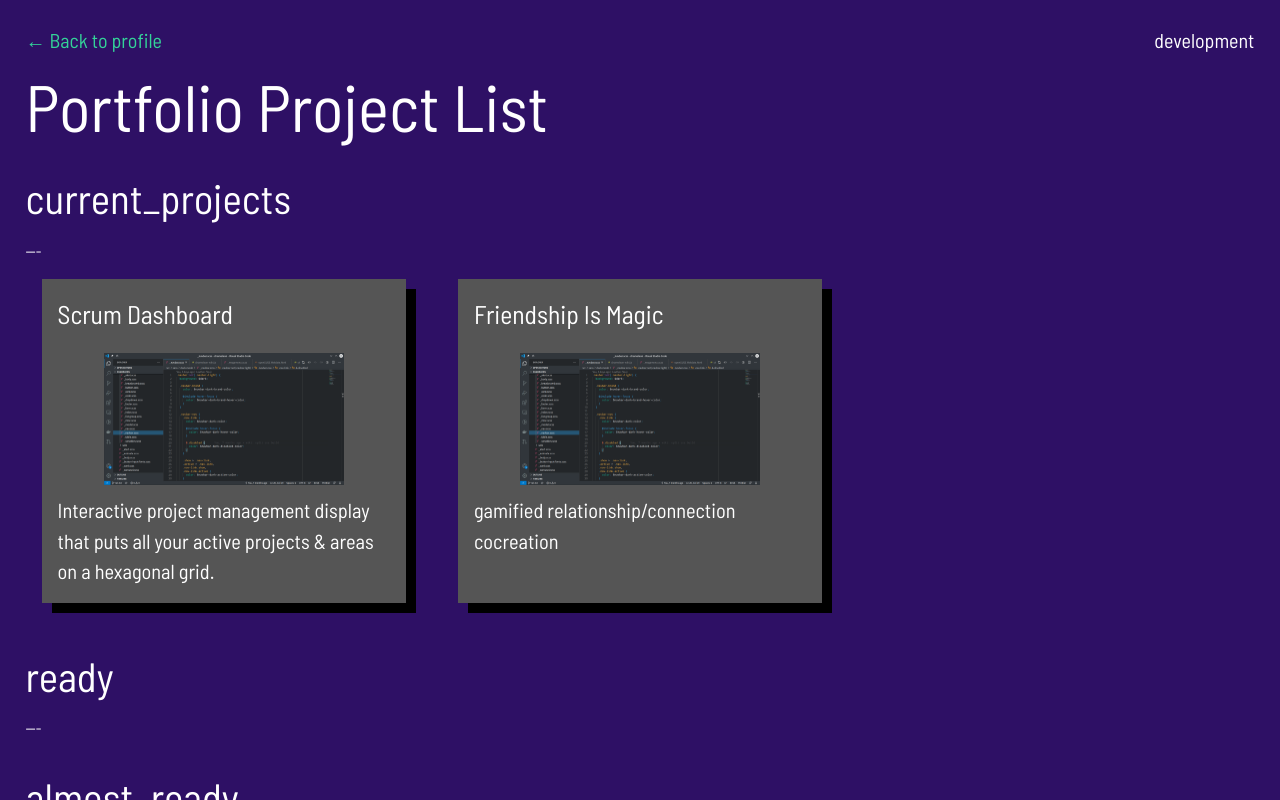
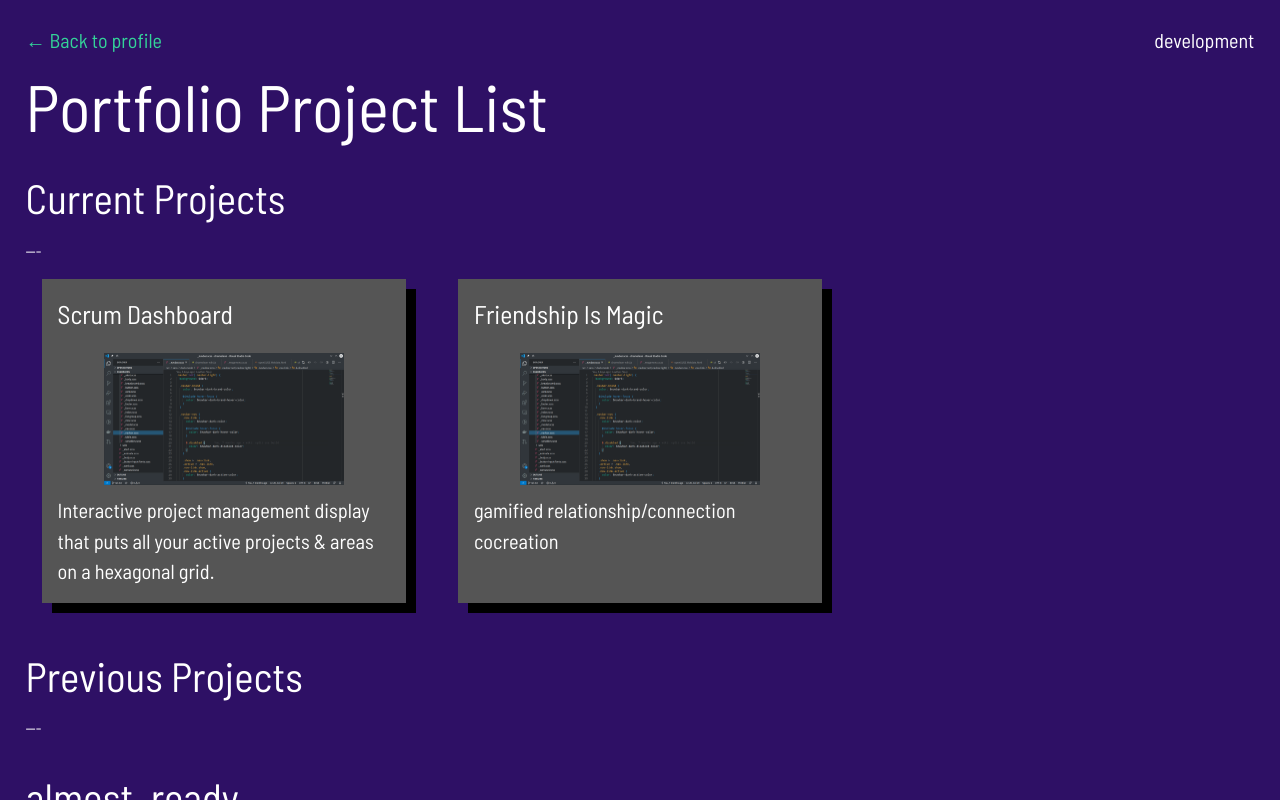
Before and after one commit to cameronsweeney/portfolio_next, a Next.js app: page /portfolio in a window 1280 px wide. Built offline with nearby package versions, Linux system fonts and the light colour scheme.

Commit message:
Added lots to projects.json; updated display headers on portfolio page, and added conditional rendering for production environment

```diff
--- a/src/app/portfolio/page.tsx
+++ b/src/app/portfolio/page.tsx
@@ -64,15 +64,34 @@ const ProjectSection = (props: ProjectSectionProps) => {
   );
 }
 
+interface StringToStringObject {
+  [key: string]: string;
+}
+
+const headersInProduction: StringToStringObject = {
+  "current_projects": "Current Projects",
+  "ready": "Previous Projects"
+};
+
 export default function Page() {
   const inDevEnvironment = !!process && process.env.NODE_ENV === 'development';
   let projectSectionComponents: React.ReactNode[] = [];
 
   // loop through parts of projectJSON to make <ProjectSection>s
   Object.entries(projectJSON).forEach(([key, value]) => {
+    if (!inDevEnvironment && !(key in headersInProduction)) {
+      return;
+    }
+
+    let title: string = key;
+    if (key in headersInProduction) {
+      title = headersInProduction[key]
+    }
+
     projectSectionComponents.push(
-      <ProjectSection title={key} projects={value} />
-    )
+      <ProjectSection key={key} title={title} projects={value} />
+    );
+
   });
 
   return (
--- a/src/app/portfolio/projects.json
+++ b/src/app/portfolio/projects.json
@@ -53,10 +53,24 @@
             "tech_stack": "Obsidian, DataviewJS, JS"
         },
         {
-            "title": "Video Game FastAPI",
+            "title": " Prompt Engineering HW 3 - Video Game FastAPI",
             "url_github": "https://github.com/cameronsweeney/fastapi_videogame_db",
             "url_deployed": "#",
-            "description": "class project",
+            "description": "class project, need to add some detail to README or something so it's clearer & also this wouldn't be super hard to host. style up just a little more & get filtering options working & then boom you've got your database!",
+            "tech_stack": "ChatGPT, what else??"
+        },
+        {
+            "title": " Prompt Engineering HW 4A - Tool Calling - ChatGPT",
+            "url_github": "https://github.com/cameronsweeney/fastapi_videogame_db",
+            "url_deployed": "#",
+            "description": "put code from that one session w Brooks in a repo, write up a quick README, and then put it on the internet",
+            "tech_stack": "ChatGPT, what else??"
+        },
+        {
+            "title": " Prompt Engineering HW 4B - Tool Calling - Open Source",
+            "url_github": "https://github.com/cameronsweeney/fastapi_videogame_db",
+            "url_deployed": "#",
+            "description": "tweak code from the ChatGPT version so that it hits Oobabooga and/or LM Studio",
             "tech_stack": "ChatGPT, what else??"
         }
     ],
@@ -81,6 +95,27 @@
             "url_deployed": "#",
             "description": "something something hyperbolic (not really) tree visualizer",
             "tech_stack": "React+Redux/JavaScript"
+        },
+        {
+            "title": "Prompt Engineering HW 1 - LLM Benchmark Test",
+            "url_github": "https://github.com/cameronsweeney/hypershrub",
+            "url_deployed": "#",
+            "description": "https://publish.obsidian.md/themultiverseschool/Curriculum/Autonomous+Agents/Prompt+Engineering/Workshop+1+-+Complex+Prompts+and+Benchmarks;;; that colab notebook with the big for loop;; first step -> choose which task I want to compare;;; would tool use be a good one? or should I try something different?",
+            "tech_stack": "IPython/Colab, many different models, LM Studio??? Oobabooga??"
+        },
+        {
+            "title": "Prompt Engineering HW 2 - Jailbreaks",
+            "url_github": "https://github.com/cameronsweeney/hypershrub",
+            "url_deployed": "#",
+            "description": "https://publish.obsidian.md/themultiverseschool/Curriculum/Autonomous+Agents/Prompt+Engineering/Workshop+2+-+Jailbreaks;;; minimal GH repo that shows i tried once & have thought about this stuff",
+            "tech_stack": "usual chatgpt stack"
+        },
+        {
+            "title": " Prompt Engineering HW 3 THE SEQUEL - Reverse Waterfall Process",
+            "url_github": "https://github.com/cameronsweeney/fastapi_videogame_db",
+            "url_deployed": "#",
+            "description": "do this one more time at your own pace. note the steps & where things can/will go wrong. ",
+            "tech_stack": "ChatGPT, what else??"
         }
     ],
     "ideas": [
@@ -97,6 +132,28 @@
             "url_deployed": "#",
             "description": "Old backend for website",
             "tech_stack": "Django/Python, PostgreSQL"
+        },
+        {
+            "title": "GTD Project Planning Agent Swarm/Pipeline",
+            "url_github": "https://github.com/cameronsweeney/fastapi_videogame_db",
+            "url_deployed": "#",
+            "description": "5 phase vertical process. like a more complex actor/critic setup. but also i think some of the 5 parts of this process and also their own planner/actor/critic triangle or even more. i think also there will be human feedback/interaction at several of the layers ideally. would langgraph work here? or is autogen better for this? idk!!!",
+            "tech_stack": "ChatGPT, what else??"
+        },
+        {
+            "title": "Prompt Engineering HW 5 - Society of Mind & 6 - Autogen",
+            "url_github": "https://github.com/cameronsweeney/fastapi_videogame_db",
+            "url_deployed": "#",
+            "description": "https://publish.obsidian.md/themultiverseschool/Curriculum/Autonomous+Agents/Prompt+Engineering/Workshop+5+-+Society+of+Mind",
+            "tech_stack": "ChatGPT, what else??"
+        },
+        {
+            "title": "Prompt Engineering HW 7 - Swarm Architecture",
+            "url_github": "https://github.com/cameronsweeney/fastapi_videogame_db",
+            "url_deployed": "#",
+            "description": "https://publish.obsidian.md/themultiverseschool/Curriculum/Autonomous+Agents/Prompt+Engineering/Workshop+7+-+Swarm+Architecture;;;; this may turn into several GH repos -> one for each example pattern. but look here for actor-critic, planner-actor-refiner, code planner-writer-executor examples. Browse Obsidian curriculum for other examples/shapes. Triangles here: https://publish.obsidian.md/themultiverseschool/Curriculum/Autonomous+Agents/LLM+Patterns/Agent+Triangles+in+Autogen // https://github.com/lizTheDeveloper/triangles_and_squares",
+            "tech_stack": "ChatGPT, what else??"
         }
+
     ]
 }
```
